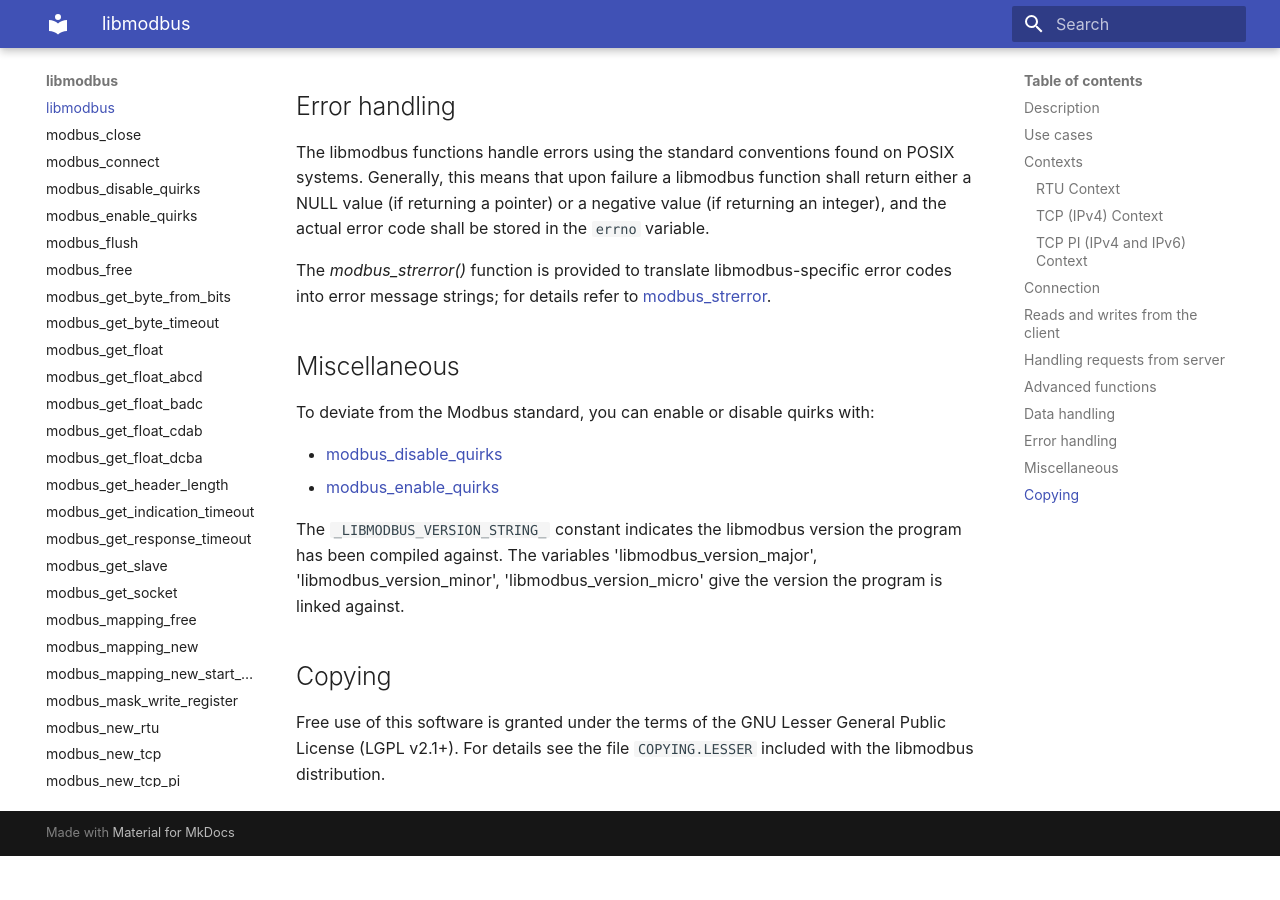
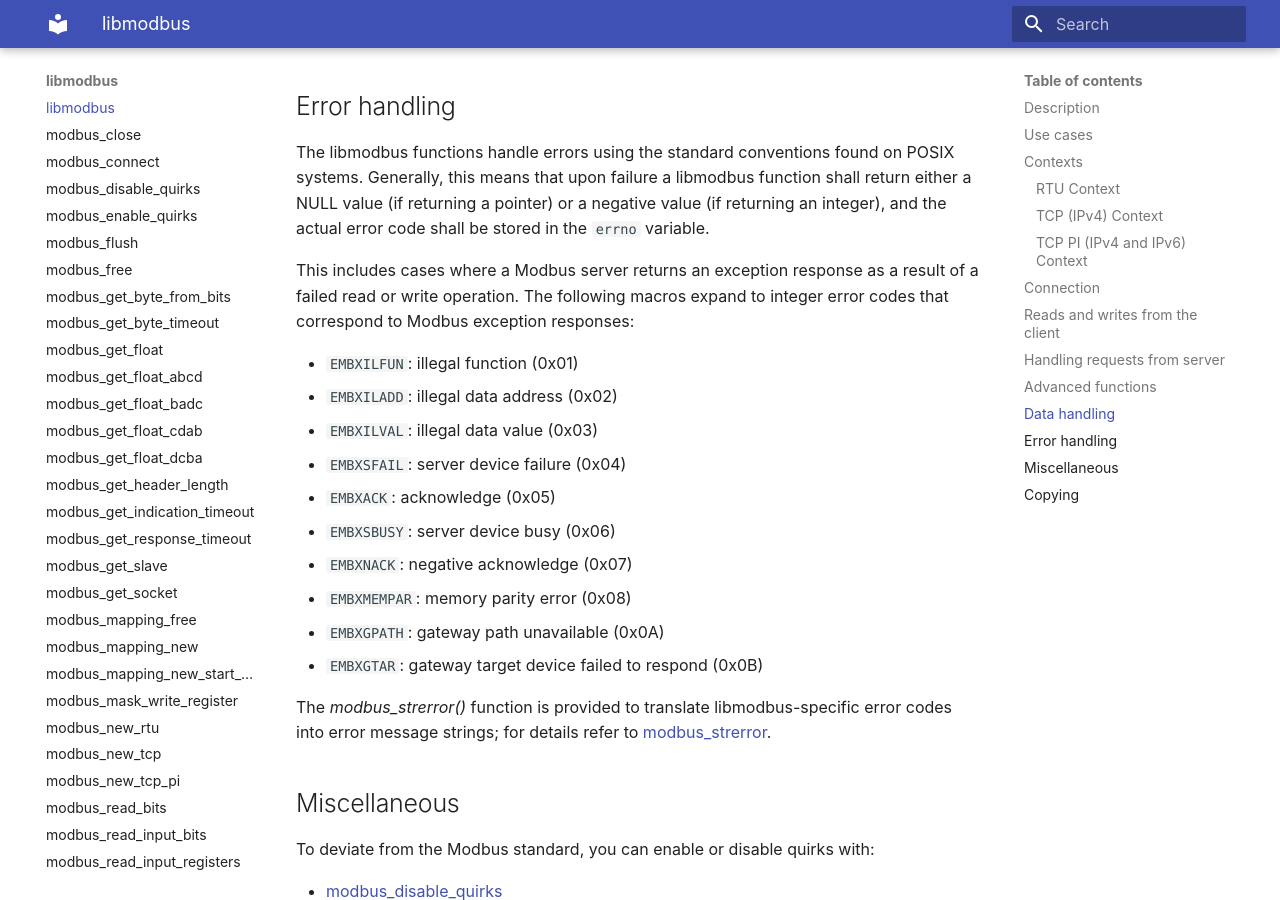
Before and after one commit to stephane/libmodbus, an MkDocs documentation site: the page built from docs/index.md, in a window 1280 px wide and 900 px high, scrolled down 6598 px. Built offline with MkDocs 1.6.1 and Material for MkDocs 9.7.7, drawn with Linux system fonts in a browser that asks for light colours; before the commit the page ends 7454 px from its top, so only the background shows below that.

Commit message:
Document macros for error codes corresponding to Modbus exceptions (#758)
* Document macros for Modbus error codes
* Add exception response codes to docs

Thank you @kyllingstad

```diff
--- a/docs/index.md
+++ b/docs/index.md
@@ -246,6 +246,21 @@ shall return either a NULL value (if returning a pointer) or a negative value
 (if returning an integer), and the actual error code shall be stored in the
 `errno` variable.
 
+This includes cases where a Modbus server returns an exception response as a
+result of a failed read or write operation. The following macros expand to
+integer error codes that correspond to Modbus exception responses:
+
+- `EMBXILFUN`: illegal function (0x01)
+- `EMBXILADD`: illegal data address (0x02)
+- `EMBXILVAL`: illegal data value (0x03)
+- `EMBXSFAIL`: server device failure (0x04)
+- `EMBXACK`: acknowledge (0x05)
+- `EMBXSBUSY`: server device busy (0x06)
+- `EMBXNACK`: negative acknowledge (0x07)
+- `EMBXMEMPAR`: memory parity error (0x08)
+- `EMBXGPATH`: gateway path unavailable (0x0A)
+- `EMBXGTAR`: gateway target device failed to respond (0x0B)
+
 The *modbus_strerror()* function is provided to translate libmodbus-specific
 error codes into error message strings; for details refer to
 [modbus_strerror](modbus_strerror.md).
```
